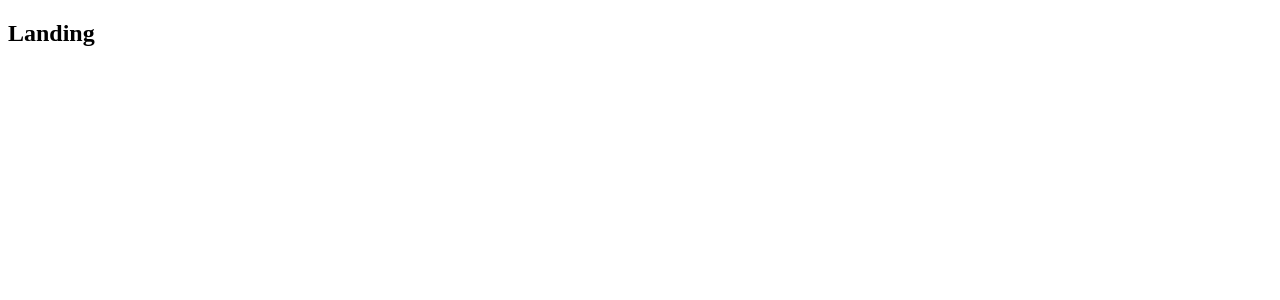
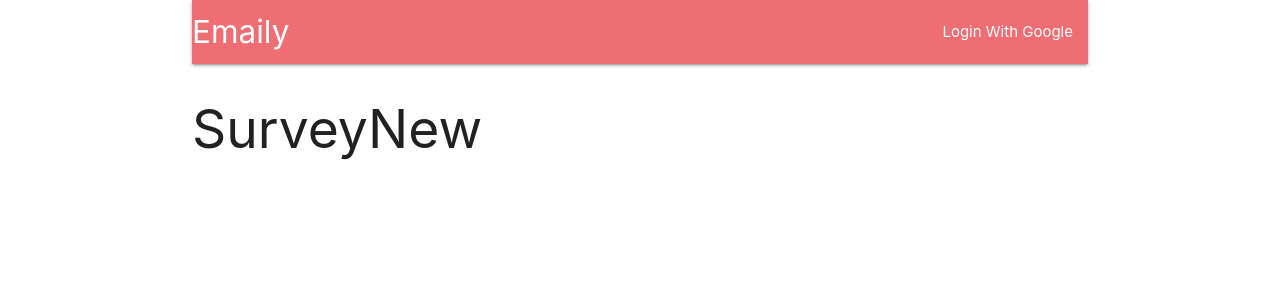
Before and after one commit to stephenbaiuoft/react-udemy, a React (Create React App) app in the folder client/: page /surveys/new in a window 1280 px wide. Shown: the top 300 px of the page. Built offline with nearby package versions, Linux system fonts and the light colour scheme; no server answers.

Commit message:
reduxThunk as middleware that dispatch a promise

```diff
--- a/client/package.json
+++ b/client/package.json
@@ -3,13 +3,17 @@
   "version": "0.1.0",
   "private": true,
   "dependencies": {
+    "axios": "^0.18.0",
     "http-proxy-middleware": "^0.19.1",
+    "materialize-css": "^1.0.0",
+    "materialized": "^1.0.0",
     "react": "^16.7.0",
     "react-dom": "^16.7.0",
     "react-redux": "^6.0.0",
     "react-router-dom": "^4.3.1",
     "react-scripts": "2.1.1",
-    "redux": "^4.0.1"
+    "redux": "^4.0.1",
+    "redux-thunk": "^2.3.0"
   },
   "scripts": {
     "start": "react-scripts start",
--- a/client/src/Components/App.js
+++ b/client/src/Components/App.js
@@ -1,26 +1,38 @@
 // capitalized first letter if it's exporting an component
 // lower case if otherwise like exporting a bunch of functions
 
-import React from 'react'; // ES2015 Module so we use import as supposed to use require for node.js
+import React, {Component} from 'react'; // ES2015 Module so we use import as supposed to use require for node.js
 import {BrowserRouter, Route} from 'react-router-dom'; // react component
-// BrowserRouter can ONLY have at most 1 child!
+// BrowserRouter can ONLY have at most 1 child html tag!
 
-const Header = () => <h2>Header</h2>
+import {connect} from 'react-redux'; // connect module/function allows certain components to call action creators
+import * as actions from '../actions';
+
+import Header from './Header';
 const Dashboard = () => <h2>Dashboard</h2>
 const SurveyNew = () => <h2>SurveyNew</h2>
 const Landing = () => <h2>Landing</h2>
 
 
-const App = () => {
+class App extends Component {
+    componentDidMount() {
+        this.props.fetchUser();
+    }
+
+    render() {
         return (
-        <div>
+            <div className="container">
                 <BrowserRouter>
                 <div>
-                <Route path="/" component={Landing}/>
+                    <Header />
+                    <Route exact path="/" component={Landing}/>
+                    <Route exact path="/surveys" component={Dashboard}/>
+                    <Route path="/surveys/new" component={SurveyNew}/>
                 </div>
                 </BrowserRouter>
             </div>
         );
+    }
 };
 
-export default App;
+export default connect(null, actions)(App);
--- /dev/null
+++ b/client/src/Components/Header.js
@@ -0,0 +1,29 @@
+import React, {Component} from 'react';
+
+// creates a react class component, so it extends a class Component
+// of course you can do a function component
+// note that render(){ return ( <div>make your component here</div>)} is a react component
+
+// this file imports some css library
+class Header extends Component {
+    render() {
+        return (
+            <nav>
+                <div className="nav-wrapper">
+                 <a className="left brand-logo">
+                Emaily
+                 </a>
+                 <ul className="right">
+                    <li>
+                        <a>Login With Google</a>
+                    </li>
+                 </ul>
+                </div>
+            </nav>
+
+        );
+    }
+}
+
+// export default Header --> important or we can't import it lolll
+export default Header;
--- /dev/null
+++ b/client/src/actions/index.js
@@ -0,0 +1,13 @@
+import axios from 'axios'; // axios to make ajax request
+import { FETCH_USER} from './types';
+
+export const fetchUser = () => {
+    // reduxThunk will pass in dispatch function as argument whenever a function is returned
+    // from any action creator, in this case -> fetchUser
+    return function(dispatch) {
+        // now the dispatch function can execute after the promise has returned
+        axios.get('/api/current_user')
+            .then(res => dispatch(
+                {type: FETCH_USER, payload: res}));
+    };
+};
--- /dev/null
+++ b/client/src/actions/types.js
@@ -0,0 +1 @@
+export const FETCH_USER = 'fetch_user';
--- a/client/src/index.js
+++ b/client/src/index.js
@@ -1,15 +1,21 @@
+// importing non-js files, need to include extension
+// note that css file, we don't init any variables
+import 'materialize-css/dist/css/materialize.min.css';
+
 // primary location to start off react/root component to the react dom
 import React from 'react';
 import ReactDOM from 'react-dom'; //reactDOM to perform rendering
 import {Provider} from 'react-redux'; // the glue that tights redux to react and vice versa
 import {createStore, applyMiddleware} from 'redux';
+import reduxThunk from 'redux-thunk'; // reduxThunk dispatch actions
+
 
 import App from  './Components/App';
 import reducers from './reducers';
 
 const store = createStore(reducers, // place holder reducer
                           {}, // initial store state (could be used for some server start up)
-                          applyMiddleware() // might be used later
+                          applyMiddleware(reduxThunk) // might be used later
                           );
 ReactDOM.render(
     <Provider store ={store}><App /></Provider>,  // provider tag binds store and updates the App element
--- a/client/src/reducers/authReducer.js
+++ b/client/src/reducers/authReducer.js
@@ -1,6 +1,7 @@
 // named with authReducer to indicate this file is of functions
 // this is a pure reducer function
 export default function(state= {}, action) {
+    console.log(action);
     switch(action.type) {
         default:
             return state;
--- a/client/src/setupProxy.js
+++ b/client/src/setupProxy.js
@@ -2,5 +2,6 @@
 
 // proxy to re-route relative paths like 'auth/google' to https://localhost:5005
 module.exports = function(app) {
-    app.use(proxy('/auth/google', { target: 'http://localhost:5005' })) // re-routes relative path to localhost:5005
+    app.use(proxy('/auth/google', { target: 'http://localhost:5005' })); // re-routes relative path to localhost:5005
+    app.use(proxy('/api/*', { target: 'http://localhost:5005' }));
 }
--- a/package.json
+++ b/package.json
@@ -19,6 +19,7 @@
     "concurrently": "^4.1.0",
     "cookie-session": "^2.0.0-beta.3",
     "express": "^4.16.4",
+    "materialize-css": "^1.0.0",
     "mongoose": "^5.4.0",
     "nodemon": "^1.18.9",
     "passport": "^0.4.0",
```
Also changed, not shown: 2 other files (tests, documents, lock files or other folders). Lines whose indentation alone changed are shown as unchanged.
